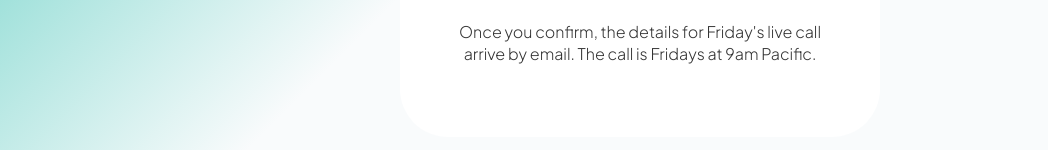
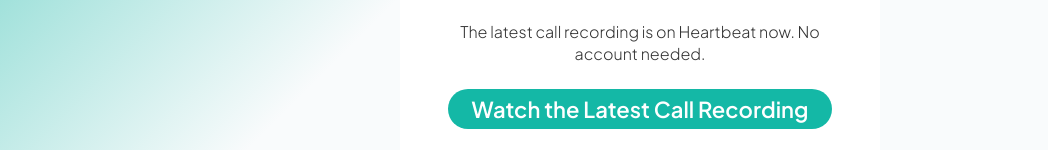
Before and after one commit to stevenrobertcarlson/confirm-support, a plain HTML site: page index.html in a window 1280 px wide. Shown: the part 642-792 px from the top of the page, without its empty margins (0-1048 px from the left). Drawn offline with Linux system fonts and the light colour scheme.

Commit message:
Confirm page: direct link to latest call recording
Co-Authored-By: Claude Sonnet 5.5 <noreply@anthropic.com>
Claude-Session: https://claude.ai/code/session_01674KjrJQwxcST594g6hnXM

```diff
--- a/index.html
+++ b/index.html
@@ -189,6 +189,8 @@
     </div>
 
     <p>Open the confirmation email and click the link. If it isn't in your inbox, look in spam or promotions.</p>
+    <p>The latest call recording is on Heartbeat now. No account needed.</p>
+    <a class="linkbtn" href="https://heartbeat.workingfromtheheart.com/channel/weekly-call-library">Watch the Latest Call Recording</a>
     <p>Once you confirm, the details for Friday's live call arrive by email. The call is Fridays at 9am Pacific.</p>
   </div>
 </main>
```
